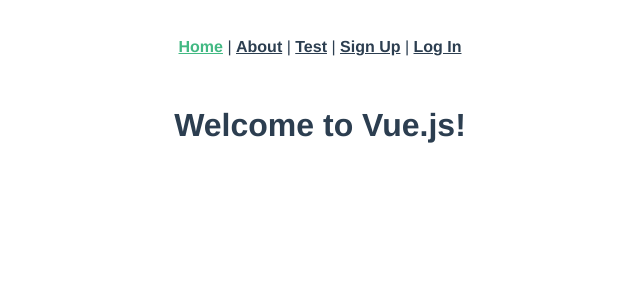
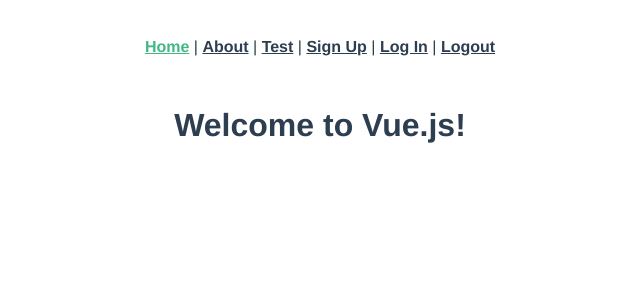
Before and after one commit to krystallopez/blog-api-frontend, a Vue app: page / in a window 1280 px wide. Shown: the top 300 px of the page, without its empty margins (320-960 px from the left). Built offline with nearby package versions, Linux system fonts and the light colour scheme.

Commit message:
added LogoutView, created router links, and index paths

```diff
--- a/src/App.vue
+++ b/src/App.vue
@@ -9,6 +9,8 @@
     <router-link to="/signup">Sign Up</router-link>
     |
     <router-link to="/login">Log In</router-link>
+    |
+    <router-link to="/logout">Logout</router-link>
   </nav>
   <router-view />
 </template>
--- a/src/router/index.js
+++ b/src/router/index.js
@@ -4,6 +4,7 @@
 import TestPage from "../views/TestPage.vue";
 import SignUpView from "../views/SignUpView.vue";
 import LoginView from "../views/LoginView.vue";
+import LogoutView from "../views/LogoutView.vue";
 
 const routes = [
   {
@@ -31,6 +32,11 @@
     name: "login",
     component: LoginView,
   },
+  {
+    path: "/logout",
+    name: "logout",
+    component: LogoutView,
+  },
 ];
 
 const router = createRouter({
--- /dev/null
+++ b/src/views/LogoutView.vue
@@ -0,0 +1,15 @@
+<script>
+import axios from "axios";
+
+export default {
+  created: function () {
+    delete axios.defaults.headers.common["Authorization"];
+    localStorage.removeItem("jwt");
+    this.$router.push("/");
+  },
+};
+</script>
+
+<template>
+  <div class="logout"></div>
+</template>
```
